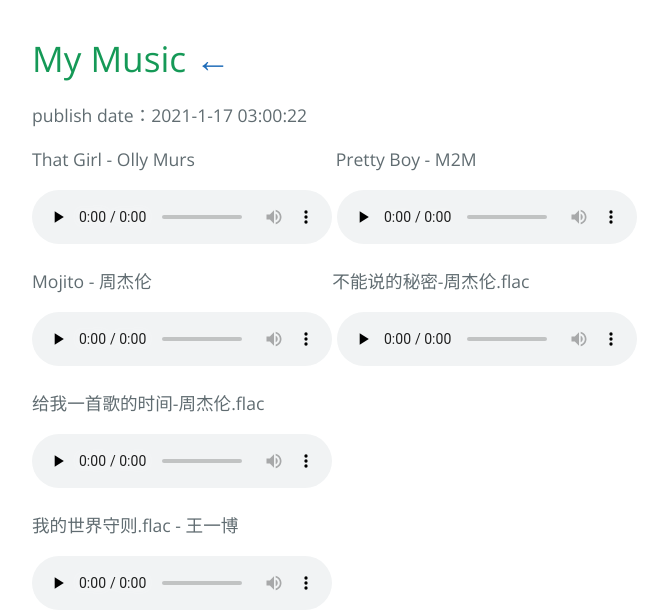
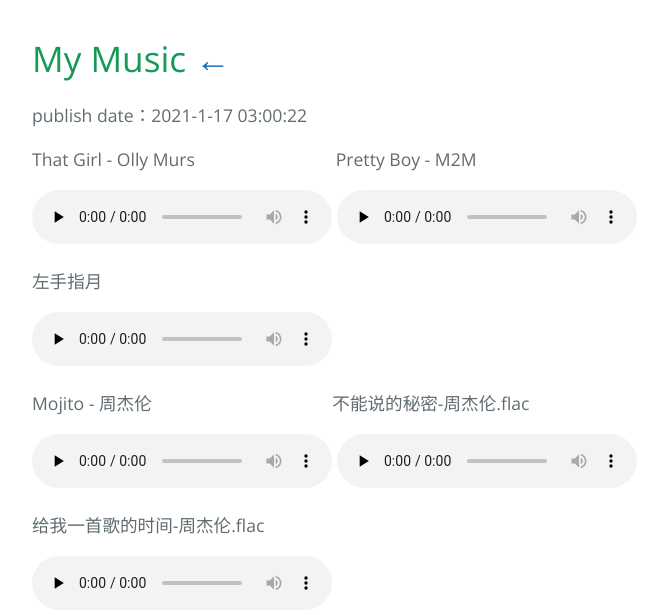
Before and after one commit to AmbroseRen/test, a Jekyll site: the page built from Art/Music/myMusic.md, in a window 1280 px wide. Shown: the top 615 px of the page, without its empty margins (192-860 px from the left). Built offline with Jekyll 4.4.1, drawn with Linux system fonts in a browser that asks for light colours; our own code applies the rules of GitHub Pages for plain Markdown files; the repository's description, which GitHub fills in, is left out.

Commit message:
Update myMusic.md

```diff
--- a/Art/Music/myMusic.md
+++ b/Art/Music/myMusic.md
@@ -11,6 +11,12 @@ publish date：2021-1-17 03:00:22
 
 <audio id="audio" controls="" preload="none">
     <source id="mp3" src="https://cdn.jsdelivr.net/gh/AmbroseRen/Picture@master/music/english/Pretty Boy - M2M.mp3">
+</audio>
+
+<p>左手指月&emsp;&emsp;&emsp;&emsp;&emsp;&emsp;&emsp;&emsp;</p>
+
+<audio id="audio" controls="" preload="none">
+    <source id="mp3" src="https://files.catbox.moe/lpntao.mp3">
 </audio>
 
 <p>Mojito - 周杰伦&emsp;&emsp;&emsp;&emsp;&emsp;&emsp;&emsp;&emsp;&emsp;&emsp;&nbsp;不能说的秘密-周杰伦.flac</p>
```
